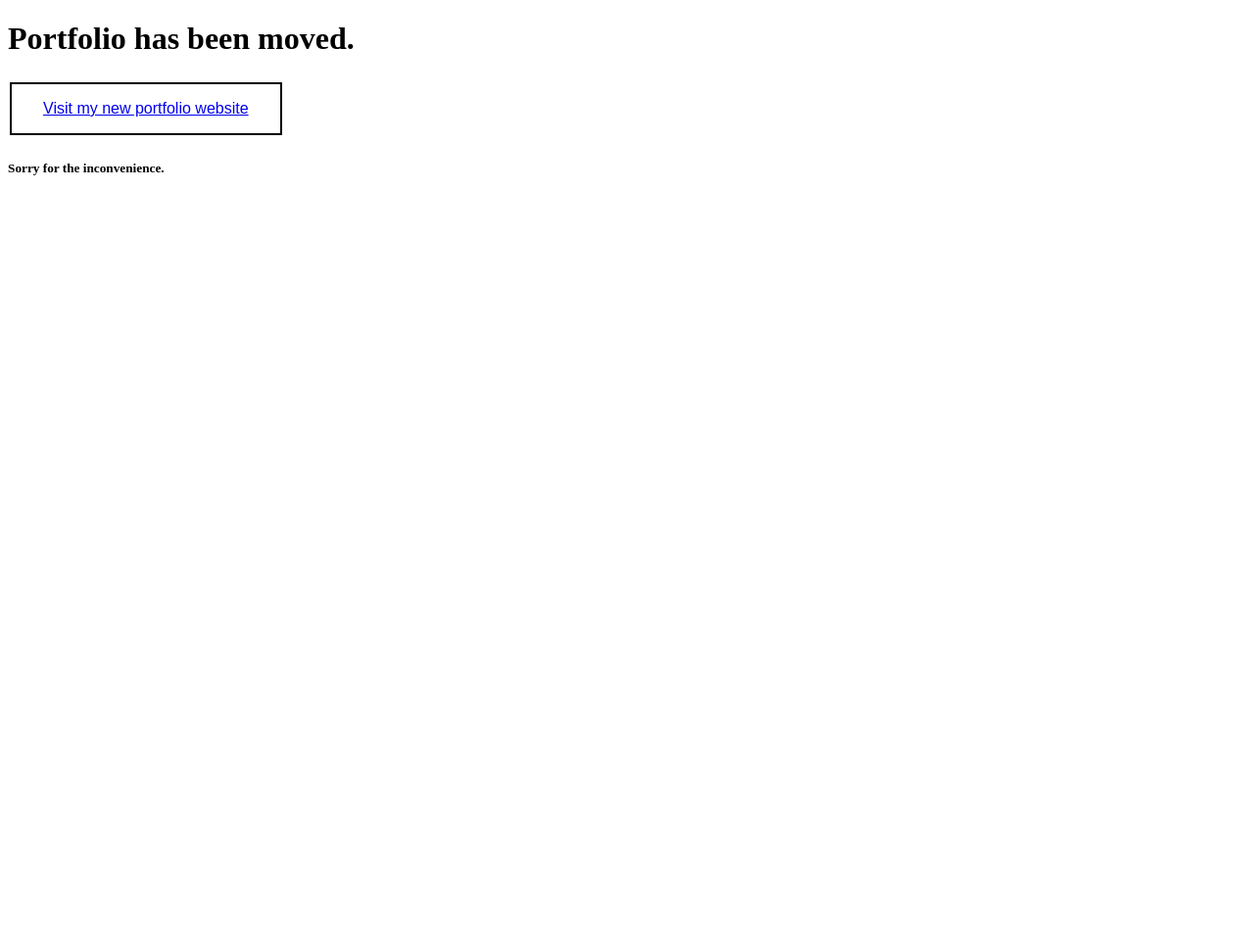
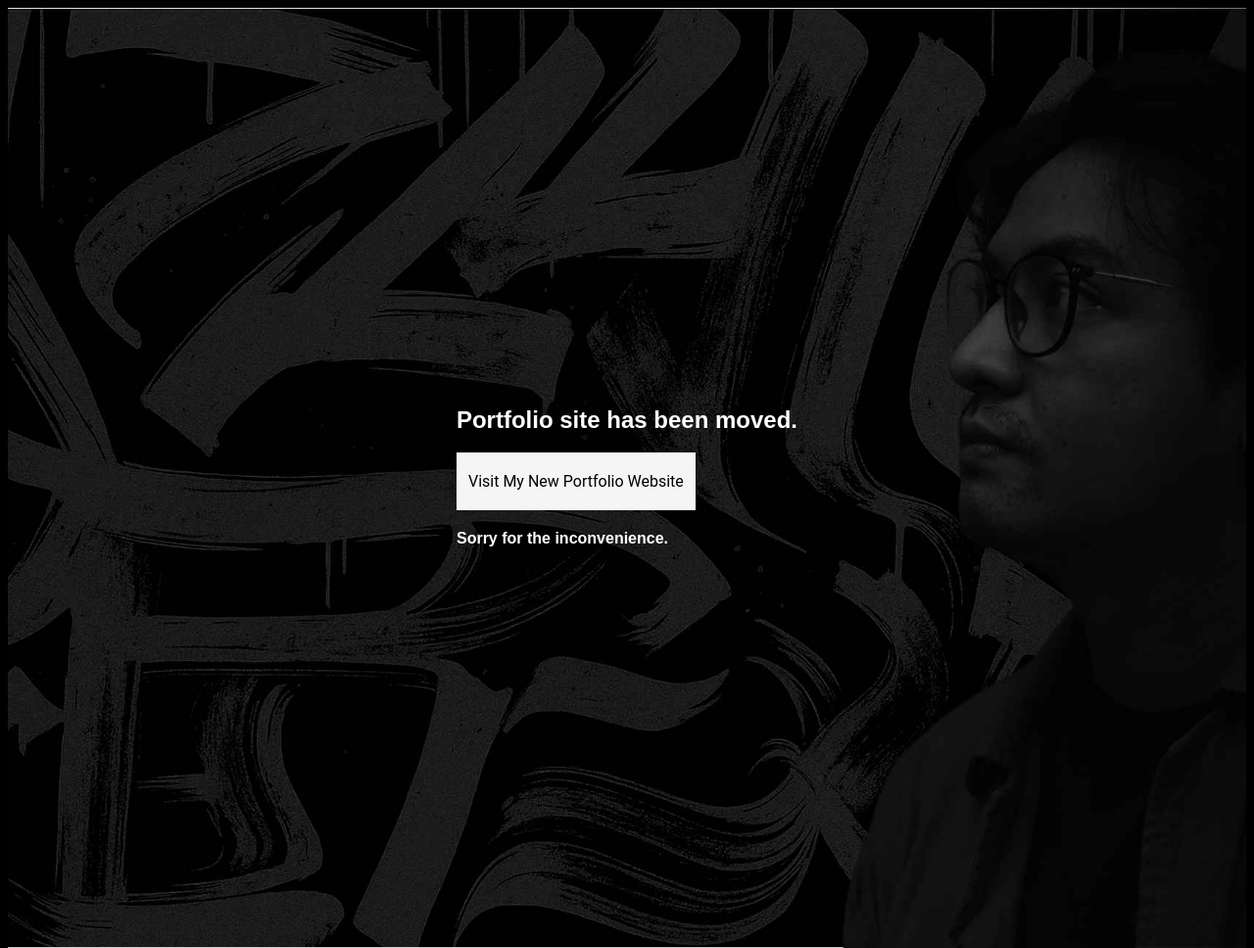
Before and after one commit to asmecoded/Portfolio, a plain HTML site: page index.html in a window 1280 px wide. Shown: the whole page at 98% size. Before the commit the page ends 800 px from the top, so only its background shows below. Drawn offline with Linux system fonts and the light colour scheme.

Commit message:
index.html

```diff
--- a/index.html
+++ b/index.html
@@ -2,79 +2,56 @@
 <html lang="en">
 
 <head>
-<!--   <meta charset="utf-8">
-  <meta content="width=device-width, initial-scale=1.0" name="viewport">
-  <title>Portfolio Now Migrated</title>
-  <meta name="description" content="">
+  <!-- <meta charset="utf-8">
+  <meta content="width=device-width, initial-scale=1.0" name="viewport"> -->
+  <title>Portfolio already migrated</title>
+  <!-- <meta name="description" content="">
   <meta name="keywords" content=""> -->
 
-  <!-- Favicons -->
-<!--   <link href="assets/img/favicon.png" rel="icon">
-  <link href="assets/img/apple-touch-icon.png" rel="apple-touch-icon">
- -->
-  <!-- Fonts -->
-<!--   <link href="https://fonts.googleapis.com" rel="preconnect">
+  <!-- Favicons
+  <link href="assets/img/favicon.png" rel="icon">
+  <link href="assets/img/apple-touch-icon.png" rel="apple-touch-icon"> -->
+
+  <!-- Fonts
+  <link href="https://fonts.googleapis.com" rel="preconnect">
   <link href="https://fonts.gstatic.com" rel="preconnect" crossorigin>
-  <link href="https://fonts.googleapis.com/css2?family=Roboto:ital,wght@0,100;0,300;0,400;0,500;0,700;0,900;1,100;1,300;1,400;1,500;1,700;1,900&family=Poppins:ital,wght@0,100;0,200;0,300;0,400;0,500;0,600;0,700;0,800;0,900;1,100;1,200;1,300;1,400;1,500;1,600;1,700;1,800;1,900&family=Raleway:ital,wght@0,100;0,200;0,300;0,400;0,500;0,600;0,700;0,800;0,900;1,100;1,200;1,300;1,400;1,500;1,600;1,700;1,800;1,900&display=swap" rel="stylesheet">
- -->
-  <!-- Vendor CSS Files -->
-<!--   <link href="assets/vendor/bootstrap/css/bootstrap.min.css" rel="stylesheet">
+  <link href="https://fonts.googleapis.com/css2?family=Roboto:ital,wght@0,100;0,300;0,400;0,500;0,700;0,900;1,100;1,300;1,400;1,500;1,700;1,900&family=Poppins:ital,wght@0,100;0,200;0,300;0,400;0,500;0,600;0,700;0,800;0,900;1,100;1,200;1,300;1,400;1,500;1,600;1,700;1,800;1,900&family=Raleway:ital,wght@0,100;0,200;0,300;0,400;0,500;0,600;0,700;0,800;0,900;1,100;1,200;1,300;1,400;1,500;1,600;1,700;1,800;1,900&display=swap" rel="stylesheet"> -->
+
+  <!-- Vendor CSS Files
+  <link href="assets/vendor/bootstrap/css/bootstrap.min.css" rel="stylesheet">
   <link href="assets/vendor/bootstrap-icons/bootstrap-icons.css" rel="stylesheet">
   <link href="assets/vendor/aos/aos.css" rel="stylesheet">
   <link href="assets/vendor/swiper/swiper-bundle.min.css" rel="stylesheet">
   <link href="assets/vendor/glightbox/css/glightbox.min.css" rel="stylesheet"> -->
 
   <!-- Main CSS File -->
-<!--   <link href="assets/css/main.css" rel="stylesheet"> -->
-<style>
-.button {
-  border: none;
-  color: white;
-  padding: 16px 32px;
-  text-align: center;
-  text-decoration: none;
-  display: inline-block;
-  font-size: 16px;
-  margin: 4px 2px;
-  transition-duration: 0.4s;
-  cursor: pointer;
+  <link href="assets/css/main.css" rel="stylesheet">
+  <style>
+    a.button {
+    padding: 20px 12px;
+    border: 1px;
+    border-radius: 0px;
+    color: #000000;
+    background-color: #f5f5f5;
+    text-decoration: none;
 }
 
-.button1 {
-  background-color: white;
-  color: black;
-  border: 2px solid #000000;
-}
-
-.button1:hover {
-  background-color: #F5F5F5;
-  color: #FF4AE1;
-}
-
-.h1 .h5 {
-  color: #black
-}
-
-</style>
+  </style>
 
 </head>
 
 <body class="index-page">
+<!--
+  <header id="header" class="header d-flex align-items-center fixed-top">
+    <div class="container-fluid container-xl position-relative d-flex align-items-center justify-content-between">
 
-  <header id="header" class="header d-flex align-items-center fixed-top">
-<!--     <div class="container-fluid container-xl position-relative d-flex align-items-center justify-content-between">
- -->
-<!--       <a href="index.html" class="logo d-flex align-items-center"> -->
-        <!-- Uncomment the line below if you also wish to use an image logo -->
-<!--         <img src="assets/img/logo.png" alt=""> -->
-        <h1>Portfolio has been moved.</h1>
-        <button class="button button1"> <a href="https://faisalzmy.framer.website">Visit my new portfolio website</a></button>
-        <br>
-        <h5>Sorry for the inconvenience.</h5>
-<!--
+       <a href="index.html" class="logo d-flex align-items-center">
+        Uncomment the line below if you also wish to use an image logo -->
+        <!-- <img src="assets/img/logo.png" alt="">
+        <h1 class="sitename">Work Portfolio</h1>
       </a> -->
 
-<!--       <nav id="navmenu" class="navmenu">
+      <!-- <nav id="navmenu" class="navmenu">
         <ul>
           <li><a href="index.html" class="active">Home</a></li>
           <li><a href="about.html">About</a></li>
@@ -85,32 +62,36 @@
         <i class="mobile-nav-toggle d-xl-none bi bi-list"></i>
       </nav> -->
 <!--
-    </div> -->
-  </header>
+    </div>
+  </header>  -->
 
-<!--   <main class="main"> -->
+  <main class="main">
 
     <!-- Hero Section -->
-<!--     <section id="hero" class="hero section dark-background">
+    <section id="hero" class="hero section dark-background">
 
       <img src="assets/img/hero-bg.jpg" alt="" data-aos="fade-in">
 
       <div class="container" data-aos="zoom-out" data-aos-delay="100">
-        <h2>Faisal Azmy</h2>
-        <p>I'm <span class="typed" data-typed-items="UX Designer, Graphic Designer, Freelancer, Musician"></span><span class="typed-cursor typed-cursor--blink"></span></p>
+        <h1>Portfolio site has been moved.</h1><br>
+        <a href="https://faisalzmy.framer.website" class="button">Visit My New Portfolio Website</a>
+        <br>
+        <br>
+        <h4>Sorry for the inconvenience.</h4>
+        <!-- <p>I'm <span class="typed" data-typed-items="UX Designer, Graphic Designer, Freelancer, Musician"></span><span class="typed-cursor typed-cursor--blink"></span></p>
         <div class="social-links">
           <a href="https://www.instagram.com/faisalzmy/" target="_blank" rel="noopener noreferrer"><i class="bi bi-instagram"></i></a>
           <a href="https://www.instagram.com/as_me_designed" target="_blank" rel="noopener noreferrer"><i class="bi bi-instagram"></i></a>
           <a href="https://x.com/asmedesigned" target="_blank" rel="noopener noreferrer"><i class="bi bi-twitter-x"></i></a>
           <a href="https://www.linkedin.com/in/faisalzmy/" target="_blank" rel="noopener noreferrer"><i class="bi bi-linkedin"></i></a>
-        </div>
+        </div> -->
       </div>
 
-    </section> -->
-<!--
-  </main> -->
+    </section><!-- /Hero Section -->
 
-<!--   <footer id="footer" class="footer dark-background">
+  </main>
+
+  <!-- <footer id="footer" class="footer dark-background">
     <div class="container">
       <h3 class="sitename">Faisal Azmy</h3>
       <p>Find my social media below to contact me</p>
@@ -127,14 +108,14 @@
     </div>
   </footer> -->
 
-  <!-- Scroll Top -->
-<!--   <a href="#" id="scroll-top" class="scroll-top d-flex align-items-center justify-content-center"><i class="bi bi-arrow-up-short"></i></a> -->
+  <!-- Scroll Top
+  <a href="#" id="scroll-top" class="scroll-top d-flex align-items-center justify-content-center"><i class="bi bi-arrow-up-short"></i></a> -->
 
-  <!-- Preloader -->
-<!--   <div id="preloader"></div> -->
+  <!-- Preloader
+  <div id="preloader"></div> -->
 
   <!-- Vendor JS Files -->
-<!--   <script src="assets/vendor/bootstrap/js/bootstrap.bundle.min.js"></script>
+  <!-- <script src="assets/vendor/bootstrap/js/bootstrap.bundle.min.js"></script>
   <script src="assets/vendor/php-email-form/validate.js"></script>
   <script src="assets/vendor/aos/aos.js"></script>
   <script src="assets/vendor/typed.js/typed.umd.js"></script>
@@ -146,7 +127,7 @@
   <script src="assets/vendor/isotope-layout/isotope.pkgd.min.js"></script> -->
 
   <!-- Main JS File -->
-<!--   <script src="assets/js/main.js"></script> -->
+  <!-- <script src="assets/js/main.js"></script> -->
 
 </body>
 
```
